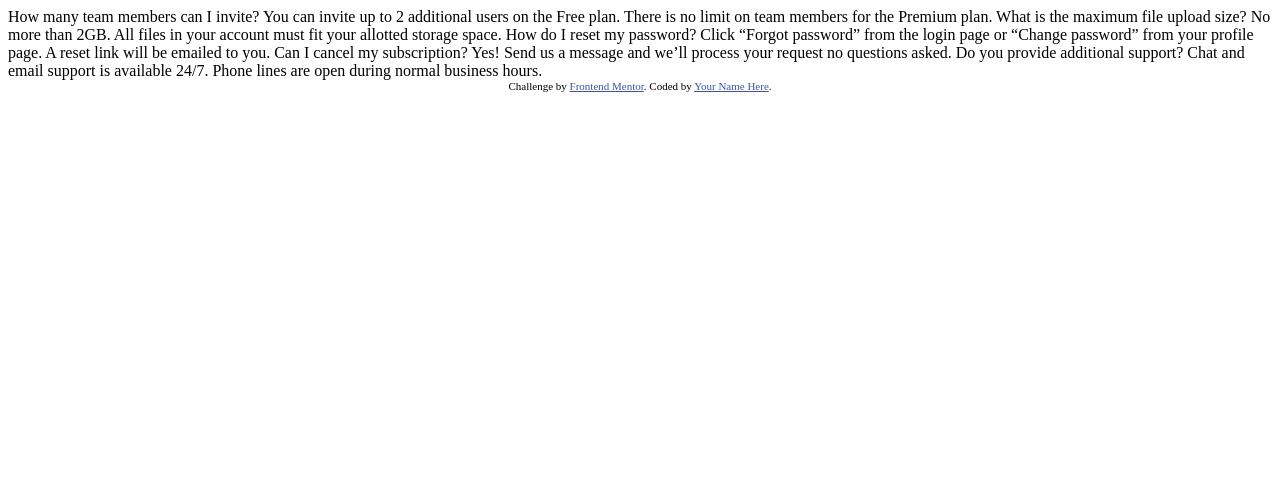
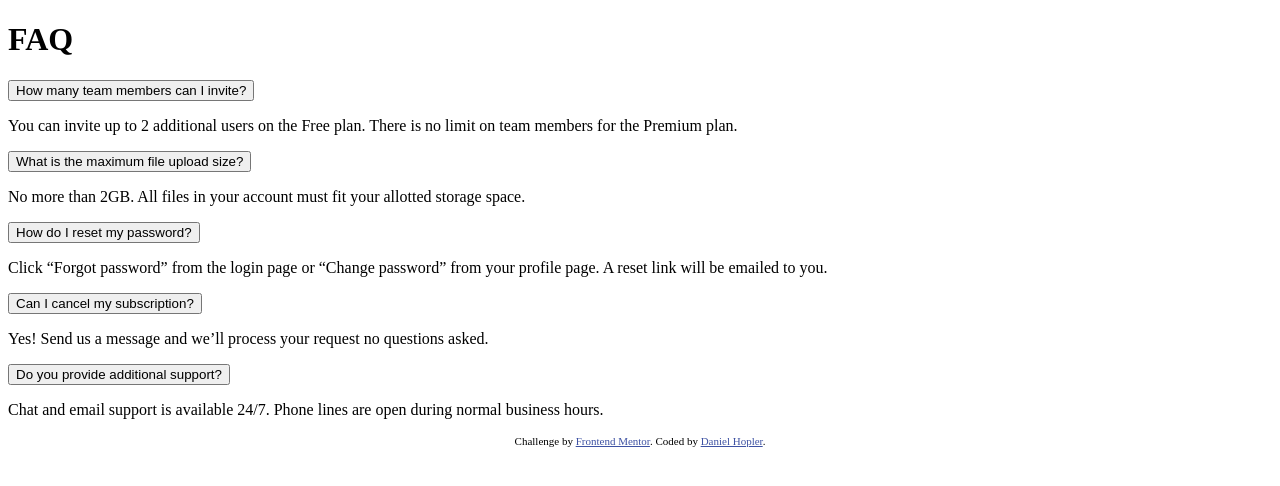
Before and after one commit to danielhopler/faq-accordion-card-main, a plain HTML site: page index.html in a window 1280 px wide. Drawn offline with Linux system fonts and the light colour scheme.

Commit message:
Add starter templates

```diff
--- a/index.html
+++ b/index.html
@@ -1,40 +1,77 @@
 <!DOCTYPE html>
 <html lang="en">
   <head>
-  <meta charset="UTF-8">
-  <meta name="viewport" content="width=device-width, initial-scale=1.0"> <!-- displays site properly based on user's device -->
+    <meta charset="UTF-8" />
+    <meta name="viewport" content="width=device-width, initial-scale=1.0" />
+    <!-- displays site properly based on user's device -->
 
-  <link rel="icon" type="image/png" sizes="32x32" href="./images/favicon-32x32.png">
+    <link
+      rel="icon"
+      type="image/png"
+      sizes="32x32"
+      href="./images/favicon-32x32.png"
+    />
 
     <title>Frontend Mentor | FAQ Accordion Card</title>
 
     <!-- Feel free to remove these styles or customise in your own stylesheet 👍 -->
     <style>
-    .attribution { font-size: 11px; text-align: center; }
-    .attribution a { color: hsl(228, 45%, 44%); }
+      .attribution {
+        font-size: 11px;
+        text-align: center;
+      }
+      .attribution a {
+        color: hsl(228, 45%, 44%);
+      }
     </style>
   </head>
   <body>
-  How many team members can I invite?
-  You can invite up to 2 additional users on the Free plan. There is no limit on
-  team members for the Premium plan.
+    <div class="container">
+      <h1>FAQ</h1>
+      <!-- will use button with accordion class + div with <p> with panel classs right after for each section -->
+      <button>How many team members can I invite?</button>
+      <div>
+        <p>
+          You can invite up to 2 additional users on the Free plan. There is no
+          limit on team members for the Premium plan.
+        </p>
+      </div>
 
-  What is the maximum file upload size?
-  No more than 2GB. All files in your account must fit your allotted storage space.
-
-  How do I reset my password?
-  Click “Forgot password” from the login page or “Change password” from your profile page.
-  A reset link will be emailed to you.
-
-  Can I cancel my subscription?
-  Yes! Send us a message and we’ll process your request no questions asked.
-
-  Do you provide additional support?
-  Chat and email support is available 24/7. Phone lines are open during normal business hours.
+      <button class="accordion">What is the maximum file upload size?</button>
+      <div class="panel">
+        <p>
+          No more than 2GB. All files in your account must fit your allotted
+          storage space.
+        </p>
+      </div>
+      <button class="accordion">How do I reset my password?</button>
+      <div class="panel">
+        <p>
+          Click “Forgot password” from the login page or “Change password” from
+          your profile page. A reset link will be emailed to you.
+        </p>
+      </div>
+      <button class="accordion">Can I cancel my subscription?</button>
+      <div class="panel">
+        <p>
+          Yes! Send us a message and we’ll process your request no questions
+          asked.
+        </p>
+      </div>
+      <button class="accordion">Do you provide additional support?</button>
+      <div class="panel">
+        <p>
+          Chat and email support is available 24/7. Phone lines are open during
+          normal business hours.
+        </p>
+      </div>
+    </div>
 
     <div class="attribution">
-    Challenge by <a href="https://www.frontendmentor.io?ref=challenge" target="_blank">Frontend Mentor</a>.
-    Coded by <a href="#">Your Name Here</a>.
+      Challenge by
+      <a href="https://www.frontendmentor.io?ref=challenge" target="_blank"
+        >Frontend Mentor</a
+      >. Coded by <a href="#">Daniel Hopler</a>.
     </div>
   </body>
 </html>
--- /dev/null
+++ b/reset.css
@@ -0,0 +1,58 @@
+
+/* http://meyerweb.com/eric/tools/css/reset/
+   v2.0 | 20110126
+   License: none (public domain)
+*/
+
+html, body, div, span, applet, object, iframe,
+h1, h2, h3, h4, h5, h6, p, blockquote, pre,
+a, abbr, acronym, address, big, cite, code,
+del, dfn, em, img, ins, kbd, q, s, samp,
+small, strike, strong, sub, sup, tt, var,
+b, u, i, center,
+dl, dt, dd, ol, ul, li,
+fieldset, form, label, legend,
+table, caption, tbody, tfoot, thead, tr, th, td,
+article, aside, canvas, details, embed,
+figure, figcaption, footer, header, hgroup,
+menu, nav, output, ruby, section, summary,
+time, mark, audio, video {
+	margin: 0;
+	padding: 0;
+	border: 0;
+	font-size: 100%;
+	font: inherit;
+	vertical-align: baseline;
+}
+/* HTML5 display-role reset for older browsers */
+article, aside, details, figcaption, figure,
+footer, header, hgroup, menu, nav, section {
+	display: block;
+}
+body {
+	line-height: 1;
+}
+ol, ul {
+	list-style: none;
+}
+blockquote, q {
+	quotes: none;
+}
+blockquote:before, blockquote:after,
+q:before, q:after {
+	content: '';
+	content: none;
+}
+table {
+	border-collapse: collapse;
+	border-spacing: 0;
+}
+
+/* Box-sizing fix */
+
+html {
+    box-sizing: border-box;
+}
+*, *:before, *:after {
+    box-sizing: inherit;
+}
--- /dev/null
+++ b/starter_templates/_reset.scss
@@ -0,0 +1,56 @@
+/* - SCSS conversion of Eric Meyer's reset
+   http://meyerweb.com/eric/tools/css/reset/
+   v2.0 | 20110126
+   License: none (public domain)
+*/
+
+*, *:before, *:after{
+    box-sizing: border-box;
+  }
+
+  html, body, div, span, object, iframe, figure, h1, h2, h3, h4, h5, h6, p, blockquote, pre, a, code, em, img, small, strike, strong, sub, sup, tt, b, u, i, ol, ul, li, fieldset, form, label, table, caption, tbody, tfoot, thead, tr, th, td, main, canvas, embed, footer, header, nav, section, video{
+    margin: 0;
+    padding: 0;
+    border: 0;
+    font-size: 100%;
+    font: inherit;
+    vertical-align: baseline;
+    text-rendering: optimizeLegibility;
+    -webkit-font-smoothing: antialiased;
+    text-size-adjust: none;
+  }
+
+  footer, header, nav, section, main{
+    display: block;
+  }
+
+  body{
+    line-height: 1;
+  }
+
+  ol, ul{
+    list-style: none;
+  }
+
+  img {
+    display: block;
+  }
+
+  blockquote, q{
+    quotes: none;
+  }
+
+  blockquote:before, blockquote:after, q:before, q:after{
+    content: '';
+    content: none;
+  }
+
+  table{
+    border-collapse: collapse;
+    border-spacing: 0;
+  }
+
+  input{
+    -webkit-appearance: none;
+    border-radius: 0;
+  }
--- /dev/null
+++ b/starter_templates/reset.css
@@ -0,0 +1,58 @@
+
+/* http://meyerweb.com/eric/tools/css/reset/
+   v2.0 | 20110126
+   License: none (public domain)
+*/
+
+html, body, div, span, applet, object, iframe,
+h1, h2, h3, h4, h5, h6, p, blockquote, pre,
+a, abbr, acronym, address, big, cite, code,
+del, dfn, em, img, ins, kbd, q, s, samp,
+small, strike, strong, sub, sup, tt, var,
+b, u, i, center,
+dl, dt, dd, ol, ul, li,
+fieldset, form, label, legend,
+table, caption, tbody, tfoot, thead, tr, th, td,
+article, aside, canvas, details, embed,
+figure, figcaption, footer, header, hgroup,
+menu, nav, output, ruby, section, summary,
+time, mark, audio, video {
+	margin: 0;
+	padding: 0;
+	border: 0;
+	font-size: 100%;
+	font: inherit;
+	vertical-align: baseline;
+}
+/* HTML5 display-role reset for older browsers */
+article, aside, details, figcaption, figure,
+footer, header, hgroup, menu, nav, section {
+	display: block;
+}
+body {
+	line-height: 1;
+}
+ol, ul {
+	list-style: none;
+}
+blockquote, q {
+	quotes: none;
+}
+blockquote:before, blockquote:after,
+q:before, q:after {
+	content: '';
+	content: none;
+}
+table {
+	border-collapse: collapse;
+	border-spacing: 0;
+}
+
+/* Box-sizing fix */
+
+html {
+    box-sizing: border-box;
+}
+*, *:before, *:after {
+    box-sizing: inherit;
+}
```
Also changed, not shown: starter_templates/index.html (added, +14 -0 lines), starter_templates/styles.css (added, +31 -0 lines), styles.css (added, +27 -0 lines), script.js (added), starter_templates/normalize.css (added), 5 other files. Lines whose indentation alone changed are shown as unchanged.
